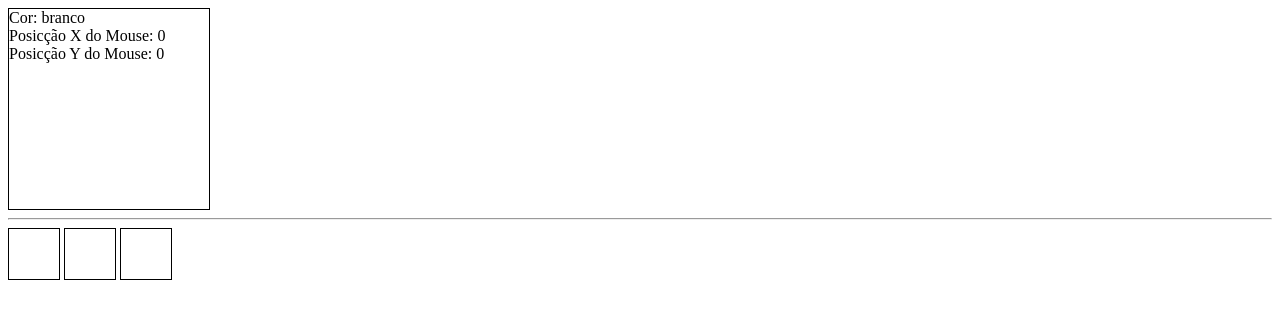
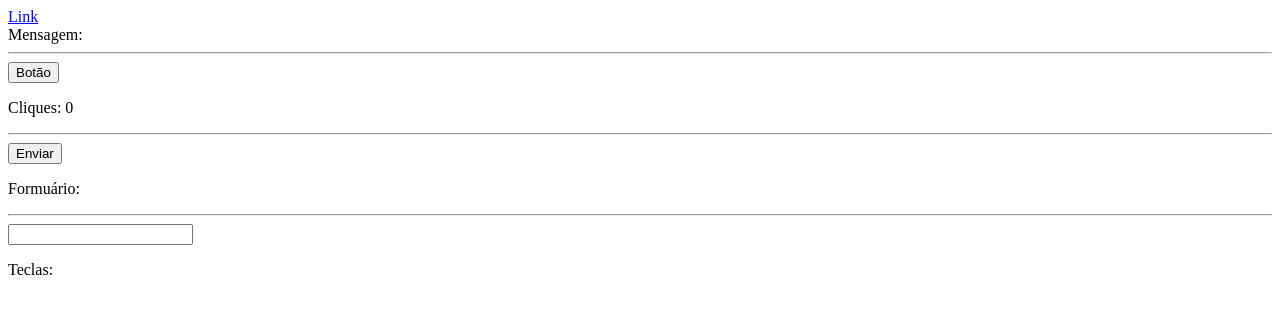
Before and after one commit to RenatoBarrosDeLima/Curso-Did-tico-de-VueJS, a plain HTML site: page index.html in a window 1280 px wide. Drawn offline with Linux system fonts and the light colour scheme.

Commit message:
diretiva v-on: implementando modificadores

```diff
--- a/index.html
+++ b/index.html
@@ -10,26 +10,37 @@
   </head>
   <body>
     <div id="app">
-      <div class="borda div-principal" :class="cor">
-        Cor: {{ cor }}
-        <br />
-        Posicção X do Mouse: {{ posicaoX }} Posicção Y do Mouse: {{ posicaoY }}
-      </div>
+      <a
+        href="https://jorgesantana.net.br"
+        target="_blank"
+        @click="prevenirComportamentoPadrao($event)"
+      >
+        Link
+      </a>
+      <br />
+      Mensagem: {{ msg }}
       <hr />
-      <div @click="mudarCor('verde')" class="borda div-comum"></div>
-      <div
-        @mouseover="mudarCor('azul')"
-        @mouseout="mudarCor('vermelho')"
-        class="borda div-comum"
-      ></div>
-      <div @mousemove="coordenadas($event)" class="borda div-comum"></div>
+      <button @click.once="executarUmaVez()">Botão</button>
+      <p>Cliques: {{ cliques }}</p>
+      <hr />
+      <form @submit.prevent.once="previnirUmaVez()">
+        <button type="submit">Enviar</button>
+      </form>
+      <p>Formuário: {{ formulario }}</p>
+      <hr />
+      <input type="text" @keyup="capturandoTeclas($event)" />
+      <p>Teclas: {{ teclas }}</p>
     </div>
 
     <script>
       const vm = new Vue({
         el: "#app",
         data: {
+          cliques: 0,
+          formulario: "",
+          teclas: "",
           cor: "branco",
+          msg: "",
           posicaoX: 0,
           posicaoY: 0,
           mensagem: "Expressão",
@@ -94,6 +105,19 @@
             this.posicaoX = e.clientX;
             this.posicaoY = e.clientY;
           },
+          prevenirComportamentoPadrao(e) {
+            e.preventDefault();
+            this.msg = "Comportamento padrão ativado";
+          },
+          executarUmaVez() {
+            this.cliques++;
+          },
+          previnirUmaVez() {
+            this.formulario = "Prevenindo o comportamento padrão";
+          },
+          capturandoTeclas(e) {
+            this.teclas += e.key;
+          },
         },
       });
     </script>
```
